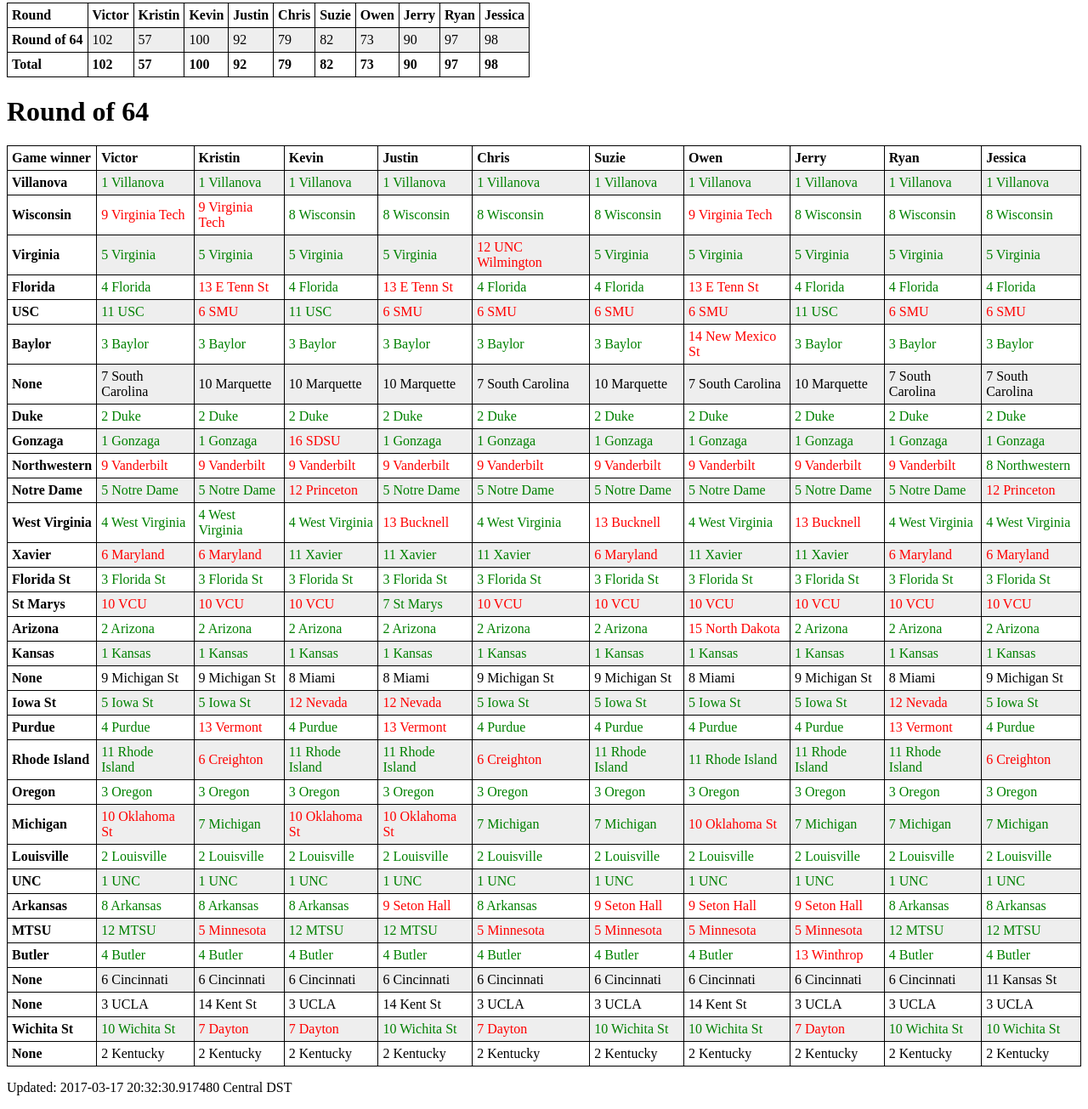
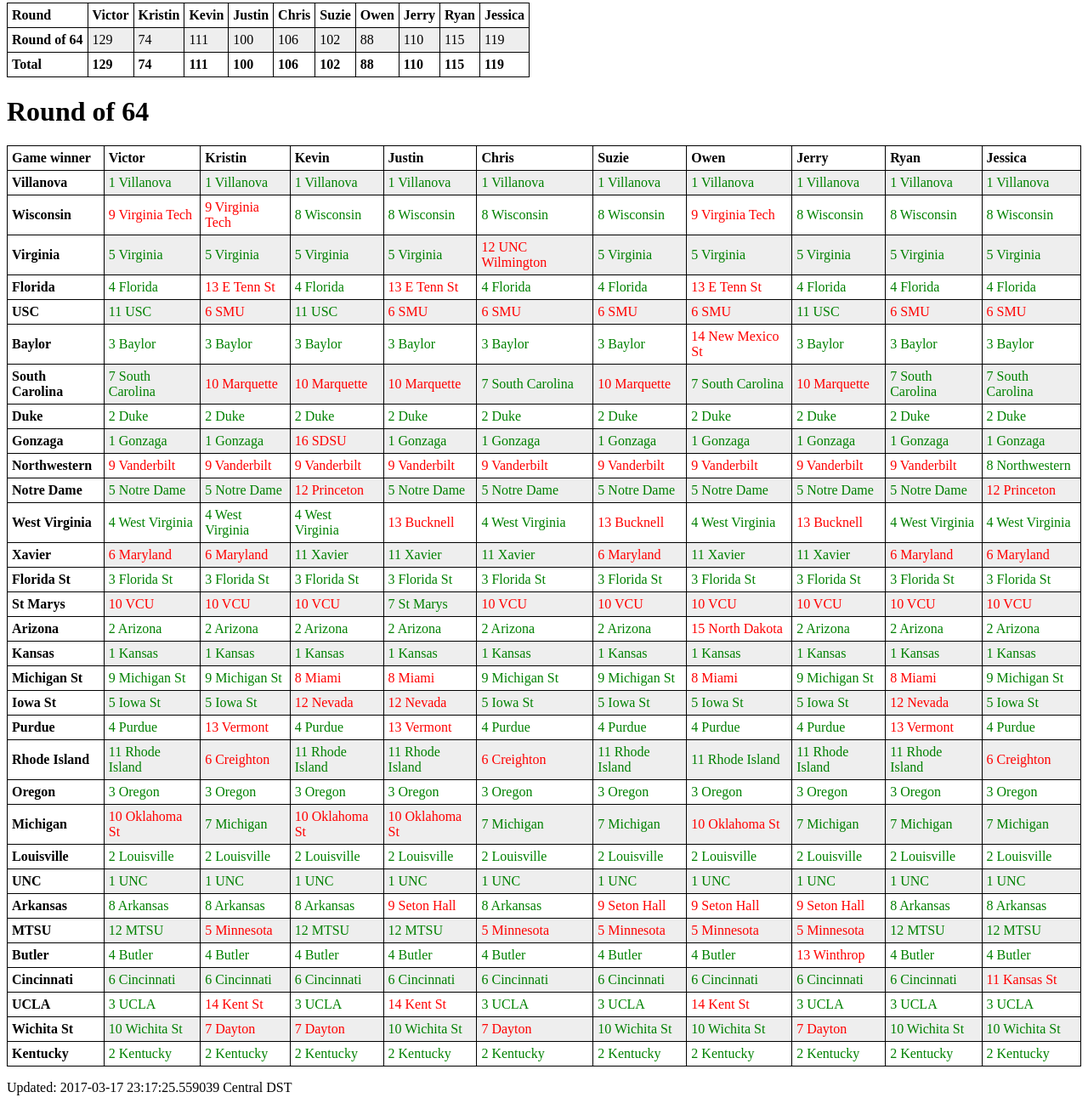
Before and after one commit to kevinhark/brackets2017, a plain HTML site: page index.html in a window 1280 px wide. Shown: the part 63-1368 px from the top of the page at 85% size. Drawn offline with Linux system fonts and the light colour scheme.

Commit message:
end of the round of 64

```diff
--- a/index.html
+++ b/index.html
@@ -50,48 +50,48 @@
 <th>
 Round of 64</th>
 <td>
-102</td>
+129</td>
 <td>
-57</td>
+74</td>
+<td>
+111</td>
 <td>
 100</td>
 <td>
-92</td>
+106</td>
 <td>
-79</td>
+102</td>
 <td>
-82</td>
+88</td>
 <td>
-73</td>
+110</td>
 <td>
-90</td>
+115</td>
 <td>
-97</td>
-<td>
-98</td>
+119</td>
 <tr>
 <th>
 Total</th>
 <td>
-<b>102</b></td>
+<b>129</b></td>
 <td>
-<b>57</b></td>
+<b>74</b></td>
+<td>
+<b>111</b></td>
 <td>
 <b>100</b></td>
 <td>
-<b>92</b></td>
+<b>106</b></td>
 <td>
-<b>79</b></td>
+<b>102</b></td>
 <td>
-<b>82</b></td>
+<b>88</b></td>
 <td>
-<b>73</b></td>
+<b>110</b></td>
 <td>
-<b>90</b></td>
+<b>115</b></td>
 <td>
-<b>97</b></td>
-<td>
-<b>98</b></td>
+<b>119</b></td>
 </table>
 <h1>Round of 64</h1>
 <table id="t01">
@@ -247,27 +247,27 @@
 <font color="green">3 Baylor</font></td>
 </tr>
 <tr>
-<th>None</th>
+<th>South Carolina</th>
 <td>
-<font color="black">7 South Carolina</font></td>
+<font color="green">7 South Carolina</font></td>
 <td>
-<font color="black">10 Marquette</font></td>
+<font color="red">10 Marquette</font></td>
 <td>
-<font color="black">10 Marquette</font></td>
+<font color="red">10 Marquette</font></td>
 <td>
-<font color="black">10 Marquette</font></td>
+<font color="red">10 Marquette</font></td>
 <td>
-<font color="black">7 South Carolina</font></td>
+<font color="green">7 South Carolina</font></td>
 <td>
-<font color="black">10 Marquette</font></td>
+<font color="red">10 Marquette</font></td>
 <td>
-<font color="black">7 South Carolina</font></td>
+<font color="green">7 South Carolina</font></td>
 <td>
-<font color="black">10 Marquette</font></td>
+<font color="red">10 Marquette</font></td>
 <td>
-<font color="black">7 South Carolina</font></td>
+<font color="green">7 South Carolina</font></td>
 <td>
-<font color="black">7 South Carolina</font></td>
+<font color="green">7 South Carolina</font></td>
 </tr>
 <tr>
 <th>Duke</th>
@@ -500,27 +500,27 @@
 <font color="green">1 Kansas</font></td>
 </tr>
 <tr>
-<th>None</th>
+<th>Michigan St</th>
 <td>
-<font color="black">9 Michigan St</font></td>
+<font color="green">9 Michigan St</font></td>
 <td>
-<font color="black">9 Michigan St</font></td>
+<font color="green">9 Michigan St</font></td>
 <td>
-<font color="black">8 Miami</font></td>
+<font color="red">8 Miami</font></td>
 <td>
-<font color="black">8 Miami</font></td>
+<font color="red">8 Miami</font></td>
 <td>
-<font color="black">9 Michigan St</font></td>
+<font color="green">9 Michigan St</font></td>
 <td>
-<font color="black">9 Michigan St</font></td>
+<font color="green">9 Michigan St</font></td>
 <td>
-<font color="black">8 Miami</font></td>
+<font color="red">8 Miami</font></td>
 <td>
-<font color="black">9 Michigan St</font></td>
+<font color="green">9 Michigan St</font></td>
 <td>
-<font color="black">8 Miami</font></td>
+<font color="red">8 Miami</font></td>
 <td>
-<font color="black">9 Michigan St</font></td>
+<font color="green">9 Michigan St</font></td>
 </tr>
 <tr>
 <th>Iowa St</th>
@@ -753,50 +753,50 @@
 <font color="green">4 Butler</font></td>
 </tr>
 <tr>
-<th>None</th>
+<th>Cincinnati</th>
 <td>
-<font color="black">6 Cincinnati</font></td>
+<font color="green">6 Cincinnati</font></td>
 <td>
-<font color="black">6 Cincinnati</font></td>
+<font color="green">6 Cincinnati</font></td>
 <td>
-<font color="black">6 Cincinnati</font></td>
+<font color="green">6 Cincinnati</font></td>
 <td>
-<font color="black">6 Cincinnati</font></td>
+<font color="green">6 Cincinnati</font></td>
 <td>
-<font color="black">6 Cincinnati</font></td>
+<font color="green">6 Cincinnati</font></td>
 <td>
-<font color="black">6 Cincinnati</font></td>
+<font color="green">6 Cincinnati</font></td>
 <td>
-<font color="black">6 Cincinnati</font></td>
+<font color="green">6 Cincinnati</font></td>
 <td>
-<font color="black">6 Cincinnati</font></td>
+<font color="green">6 Cincinnati</font></td>
 <td>
-<font color="black">6 Cincinnati</font></td>
+<font color="green">6 Cincinnati</font></td>
 <td>
-<font color="black">11 Kansas St</font></td>
+<font color="red">11 Kansas St</font></td>
 </tr>
 <tr>
-<th>None</th>
+<th>UCLA</th>
 <td>
-<font color="black">3 UCLA</font></td>
+<font color="green">3 UCLA</font></td>
 <td>
-<font color="black">14 Kent St</font></td>
+<font color="red">14 Kent St</font></td>
 <td>
-<font color="black">3 UCLA</font></td>
+<font color="green">3 UCLA</font></td>
 <td>
-<font color="black">14 Kent St</font></td>
+<font color="red">14 Kent St</font></td>
 <td>
-<font color="black">3 UCLA</font></td>
+<font color="green">3 UCLA</font></td>
 <td>
-<font color="black">3 UCLA</font></td>
+<font color="green">3 UCLA</font></td>
 <td>
-<font color="black">14 Kent St</font></td>
+<font color="red">14 Kent St</font></td>
 <td>
-<font color="black">3 UCLA</font></td>
+<font color="green">3 UCLA</font></td>
 <td>
-<font color="black">3 UCLA</font></td>
+<font color="green">3 UCLA</font></td>
 <td>
-<font color="black">3 UCLA</font></td>
+<font color="green">3 UCLA</font></td>
 </tr>
 <tr>
 <th>Wichita St</th>
@@ -822,28 +822,28 @@
 <font color="green">10 Wichita St</font></td>
 </tr>
 <tr>
-<th>None</th>
+<th>Kentucky</th>
 <td>
-<font color="black">2 Kentucky</font></td>
+<font color="green">2 Kentucky</font></td>
 <td>
-<font color="black">2 Kentucky</font></td>
+<font color="green">2 Kentucky</font></td>
 <td>
-<font color="black">2 Kentucky</font></td>
+<font color="green">2 Kentucky</font></td>
 <td>
-<font color="black">2 Kentucky</font></td>
+<font color="green">2 Kentucky</font></td>
 <td>
-<font color="black">2 Kentucky</font></td>
+<font color="green">2 Kentucky</font></td>
 <td>
-<font color="black">2 Kentucky</font></td>
+<font color="green">2 Kentucky</font></td>
 <td>
-<font color="black">2 Kentucky</font></td>
+<font color="green">2 Kentucky</font></td>
 <td>
-<font color="black">2 Kentucky</font></td>
+<font color="green">2 Kentucky</font></td>
 <td>
-<font color="black">2 Kentucky</font></td>
+<font color="green">2 Kentucky</font></td>
 <td>
-<font color="black">2 Kentucky</font></td>
+<font color="green">2 Kentucky</font></td>
 </tr>
 </table>
-<p>Updated: 2017-03-17 20:32:30.917480 Central DST</p>
+<p>Updated: 2017-03-17 23:17:25.559039 Central DST</p>
 </div></html></body>
```
Also changed, not shown: 1 other file.
